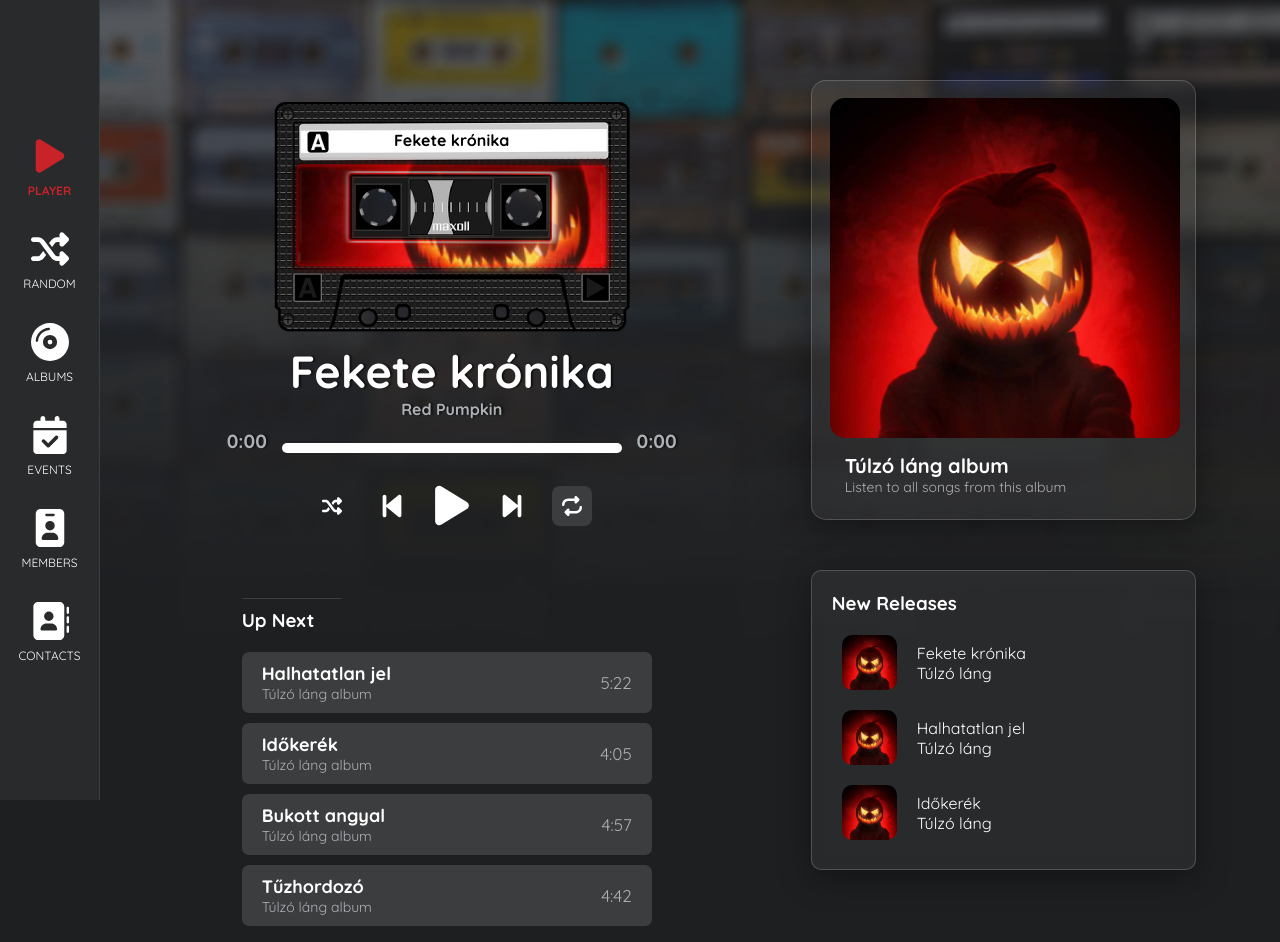
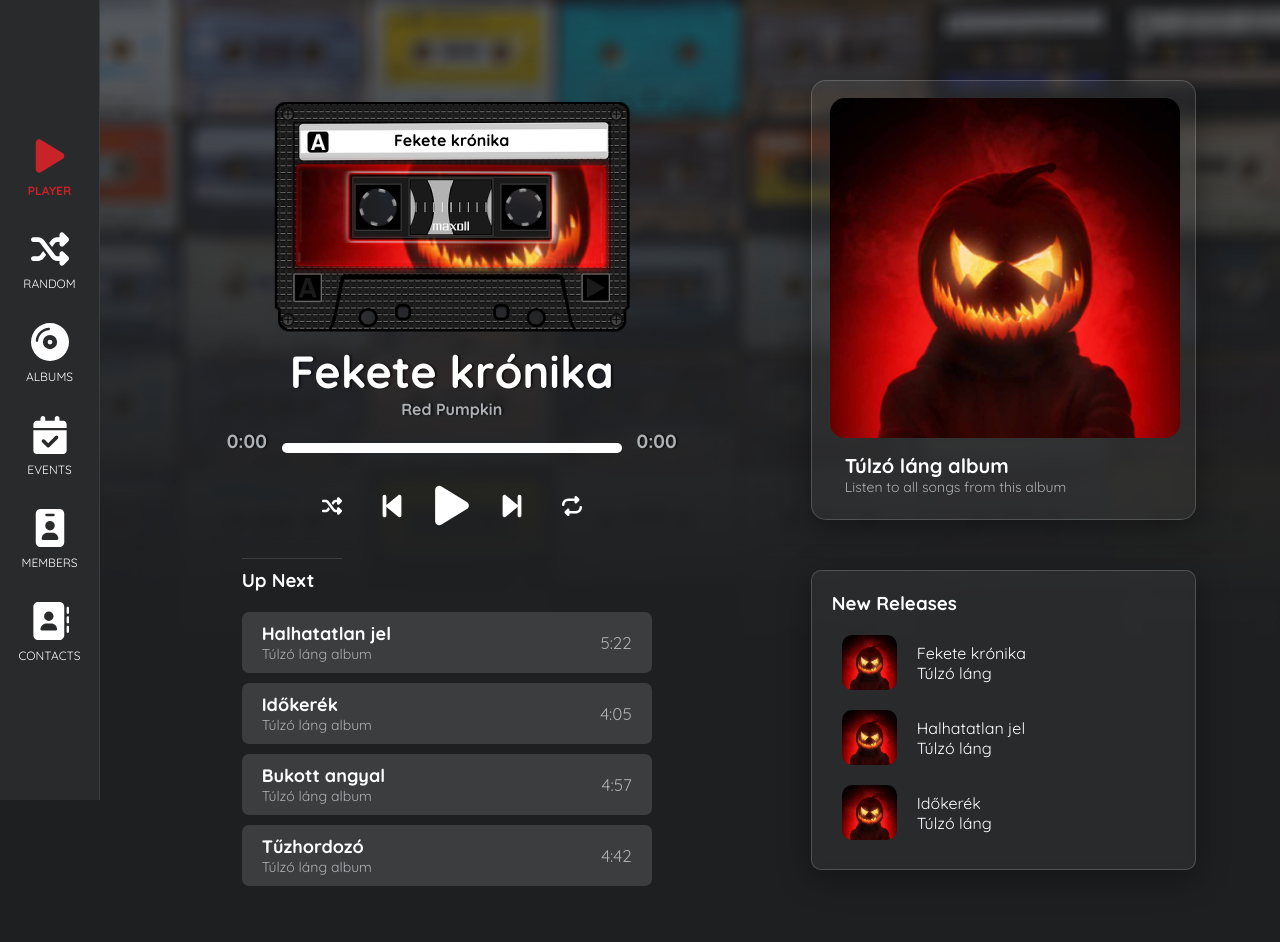
Before and after one commit to megaseves/red-pumpkin-reactjs, a React (Create React App) app: page / in a window 1280 px wide. After the commit the page ends 902 px from the top, so only its background shows below. Built offline with nearby package versions, Linux system fonts and the light colour scheme; the HTML template or start-up script is replaced by a standard one.

Commit message:
Fix: random button on Navbar to Shuffle

```diff
--- a/src/components/Navbar/Navbar.css
+++ b/src/components/Navbar/Navbar.css
@@ -36,6 +36,24 @@
     font-weight: normal;
 }
 
+.navbar-button-random {
+    min-width: 80px;
+    font-weight: bold;
+    display: flex;
+    flex-direction: column;
+    justify-content: center;
+    text-align: center;
+    padding: 8px;
+    border-radius: 14px;
+    margin: 8px 0;
+    transition: all 0.2s ease;
+}
+.navbar-button-random:hover {
+    background-color: var(--thiBgColor);
+    cursor: pointer;
+}
+
+
 .active {
     color: var(--linkColor);
     /*background-color: var(--thiBgColor);*/
--- a/src/components/Navbar/Navbar.js
+++ b/src/components/Navbar/Navbar.js
@@ -7,13 +7,18 @@ import {
     faShuffle
 } from "@fortawesome/free-solid-svg-icons";
 import {NavbarButton} from "./NavbarButton/NavbarButton";
+import {FontAwesomeIcon} from "@fortawesome/react-fontawesome";
 
-export function Navbar() {
+export function Navbar({shufflePlayList}) {
   return (
     <div className="navbar-container">
 
+
         <NavbarButton title={"PLAYER"} to={"/"} icon={faPlay} />
-        <NavbarButton title={"RANDOM"} to={"/random"} icon={faShuffle} />
+        <span className={"navbar-button-random"} onClick={() => shufflePlayList()}>
+            <FontAwesomeIcon className="menu-icon" icon={faShuffle} />
+            <p className="menu-title">RANDOM</p>
+        </span>
         <NavbarButton title={"ALBUMS"} to={"/albums"} icon={faCompactDisc} />
         <NavbarButton title={"EVENTS"} to={"/events"} icon={faCalendarCheck} />
         <NavbarButton title={"MEMBERS"} to={"/members"} icon={faIdBadge} />
--- a/src/components/Navbar/NavbarButton/NavbarButton.js
+++ b/src/components/Navbar/NavbarButton/NavbarButton.js
@@ -6,8 +6,9 @@ export function NavbarButton(props) {
     const location = useLocation();
     const isActive = location.pathname === props.to;
     const btnClass = isActive ? "menu-content active" : "menu-content";
+
   return (
-      <Link to={props.to} className={"navbar-button"} >
+    <Link to={props.to} className={"navbar-button"} >
             <div className={btnClass}>
                 <FontAwesomeIcon className="menu-icon" icon={props.icon} />
                 <p className="menu-title">{props.title}</p>
--- a/src/pages/Home.js
+++ b/src/pages/Home.js
@@ -17,6 +17,7 @@ export function Home() {
 
 
     const audioElem = useRef();
+
 
     const endedAudio = () => {
         const index = playList.findIndex(x=>x.title === currentSong.title);
@@ -67,6 +68,15 @@ export function Home() {
         setCurrentSong(songs[0]);
     };
 
+    const shufflePlayList = () => {
+        const shuffledArray = playList.sort((a, b) => 0.5 - Math.random());
+        if (!isPlaying) {
+            setIsPlaying(true);
+            audioElem.current.play();
+        }
+        setPlayList(shuffledArray);
+    };
+
     const onPlaying = () => {
         const duration = audioElem.current.duration;
         const current_time = audioElem.current.currentTime;
@@ -79,13 +89,13 @@ export function Home() {
       <div className={"bg"} style={{backgroundImage: `url(${process.env.PUBLIC_URL + '/bgPlayer.jpg'})`}}>
 
         <Router>
-            <Navbar />
+            <Navbar shufflePlayList={shufflePlayList} />
             <Routes>
 
                 <Route path={"/"} element={
                     <>
                         <audio src={currentSong.url} ref={audioElem} onTimeUpdate={onPlaying} onEnded={endedAudio} autoPlay />
-                        <Player isRepeat={isRepeat} setIsRepeat={setIsRepeat} selectAlbum={selectAlbum} playList={playList} songs={songs} setSongs={setSongs} isPlaying={isPlaying} setIsPlaying={setIsPlaying} audioElem={audioElem} currentSong={currentSong} setCurrentSong={setCurrentSong} release={release}/>
+                        <Player shufflePlayList={shufflePlayList} setPlayList={setPlayList} isRepeat={isRepeat} setIsRepeat={setIsRepeat} selectAlbum={selectAlbum} playList={playList} songs={songs} setSongs={setSongs} isPlaying={isPlaying} setIsPlaying={setIsPlaying} audioElem={audioElem} currentSong={currentSong} setCurrentSong={setCurrentSong} release={release}/>
                     </>
                 }
                 />
--- a/src/pages/Player.css
+++ b/src/pages/Player.css
@@ -144,10 +144,8 @@
 }
 
 
-
-
 .up-next-container {
-    margin-top: 60px;
+    margin-top: 20px;
     min-width: 460px;
     /*background-color: gold;*/
     padding: 10px 20px;
--- a/src/pages/Player.js
+++ b/src/pages/Player.js
@@ -5,7 +5,7 @@ import {NextSong} from "../components/NextSong";
 import {NewReleaseSong} from "../components/NewReleaseSong";
 import {useRef} from "react";
 
-export function Player({playList, songs, audioElem, isPlaying, setIsPlaying, currentSong, setCurrentSong ,release, selectAlbum, setIsRepeat, isRepeat}) {
+export function Player({playList, songs, audioElem, isPlaying, setIsPlaying, currentSong, setCurrentSong ,release, selectAlbum, setIsRepeat, isRepeat, shufflePlayList}) {
 
     const clickRef = useRef();
 
@@ -74,6 +74,8 @@ export function Player({playList, songs, audioElem, isPlaying, setIsPlaying, cur
     };
 
 
+
+
     const index = () => playList.findIndex(x=>x.title === currentSong.title);
 
     const minutes = audioElem.current !== undefined && Math.floor(audioElem.current.duration / 60);
@@ -99,7 +101,7 @@ export function Player({playList, songs, audioElem, isPlaying, setIsPlaying, cur
                     <span className={"time-over"}>{ minutes ? minutes + ":" + seconds : "0:00"}</span>
                   </div>
                   <div className="audio-controls">
-                      <FontAwesomeIcon className={"play-audio small-control"} icon={faShuffle} />
+                      <FontAwesomeIcon className={"play-audio small-control"} icon={faShuffle} onClick={() => shufflePlayList()} />
                       <FontAwesomeIcon className={"play-audio medium-control"} icon={faBackwardStep} onClick={() => skipBack()} />
                       {isPlaying ?
                           <FontAwesomeIcon className={"play-audio"} icon={faPause} onClick={() => PlayPause()} />
@@ -107,7 +109,7 @@ export function Player({playList, songs, audioElem, isPlaying, setIsPlaying, cur
                           <FontAwesomeIcon className={"play-audio"} icon={faPlay} onClick={() => PlayPause()} />
                       }
                       <FontAwesomeIcon className={"play-audio medium-control"} icon={faForwardStep} onClick={() => skipForward()} />
-                      <FontAwesomeIcon id={'repeat'} className={"play-audio small-control active-repeat"} icon={faRepeat} onClick={() => toggleRepeatBtn()} />
+                      <FontAwesomeIcon id={'repeat'} className={"play-audio small-control"} icon={faRepeat} onClick={() => toggleRepeatBtn()} />
                   </div>
               </div>
               <div className="up-next-container">
```
